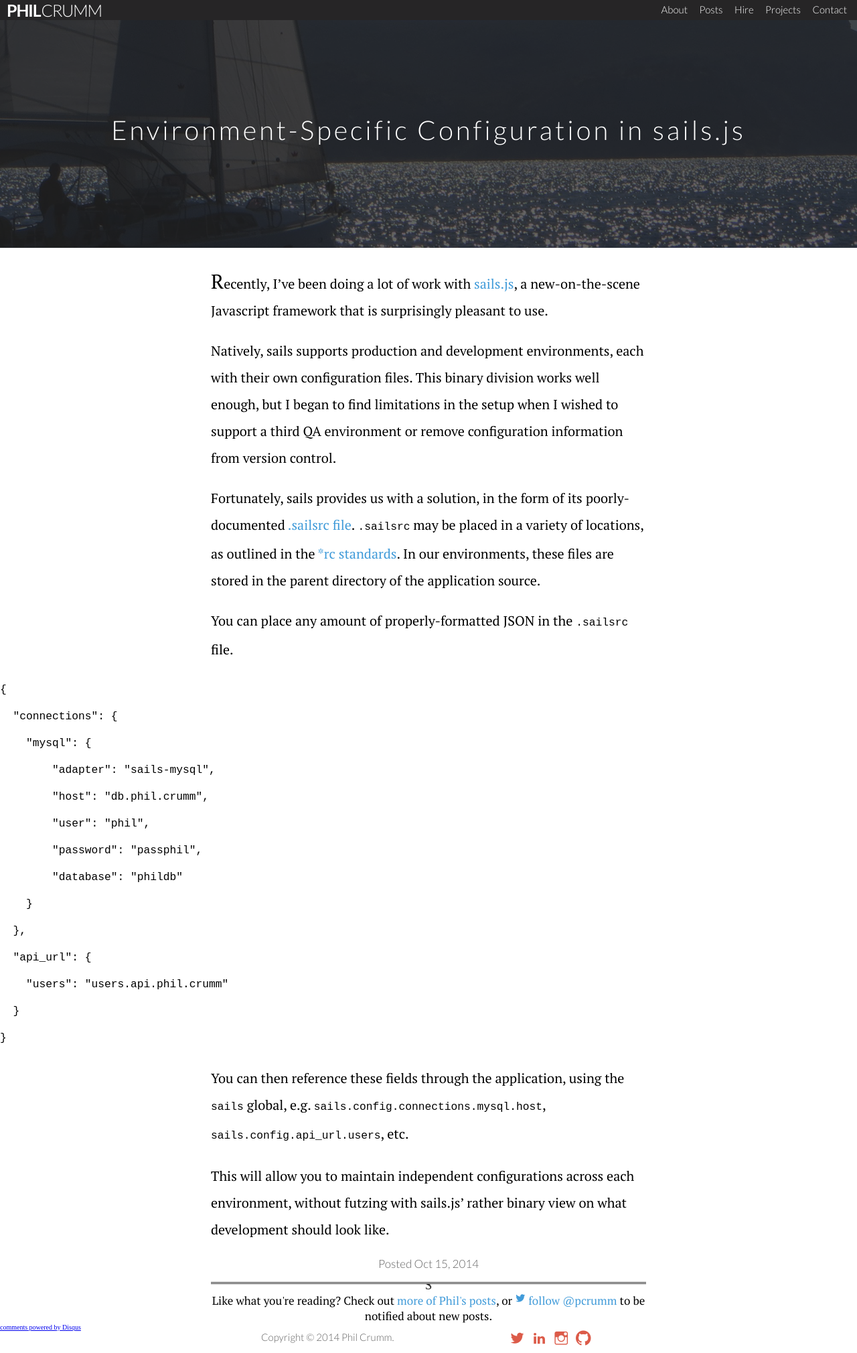
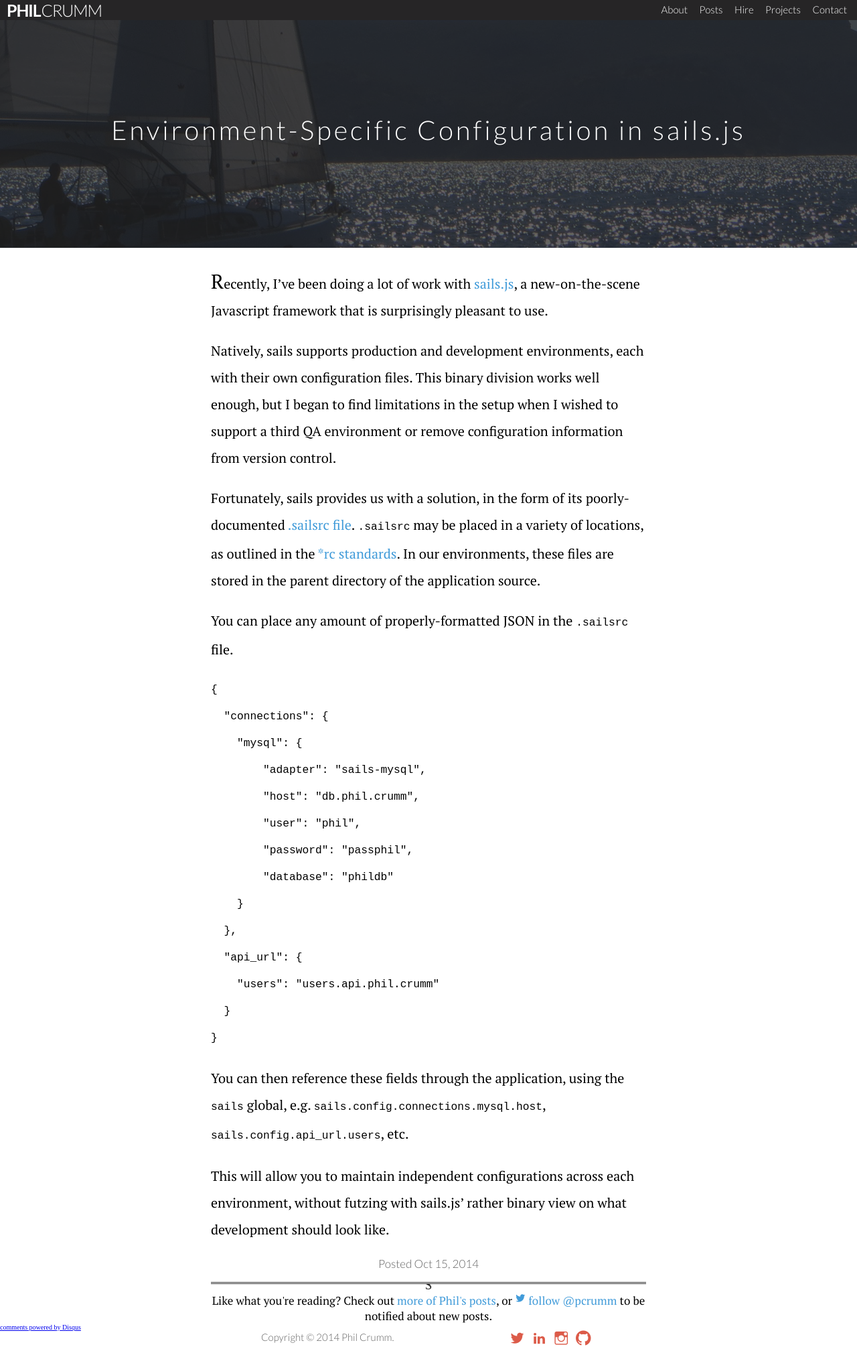
Before and after one commit to pcrumm/pcrumm.github.io, a Jekyll site: the page built from _posts/2014-10-15-sailsjs-environment-specific-config.md, in a window 1280 px wide. Shown: the whole page at 67% size. Built offline with Jekyll 4.4.1, drawn with Linux system fonts in a browser that asks for light colours; comment, search, counter and statistics services are not loaded.

Commit message:
Add styles for 'pre' tag that match paragraph

```diff
--- a/css/post.css
+++ b/css/post.css
@@ -80,7 +80,7 @@
 	font-size: 1.5em;
 }
 
-#post p {
+#post p, #post pre {
 	/* put these here so images, etc. can "break out" if need be */
 	max-width: 650px;
 	margin: 1em auto;
```
